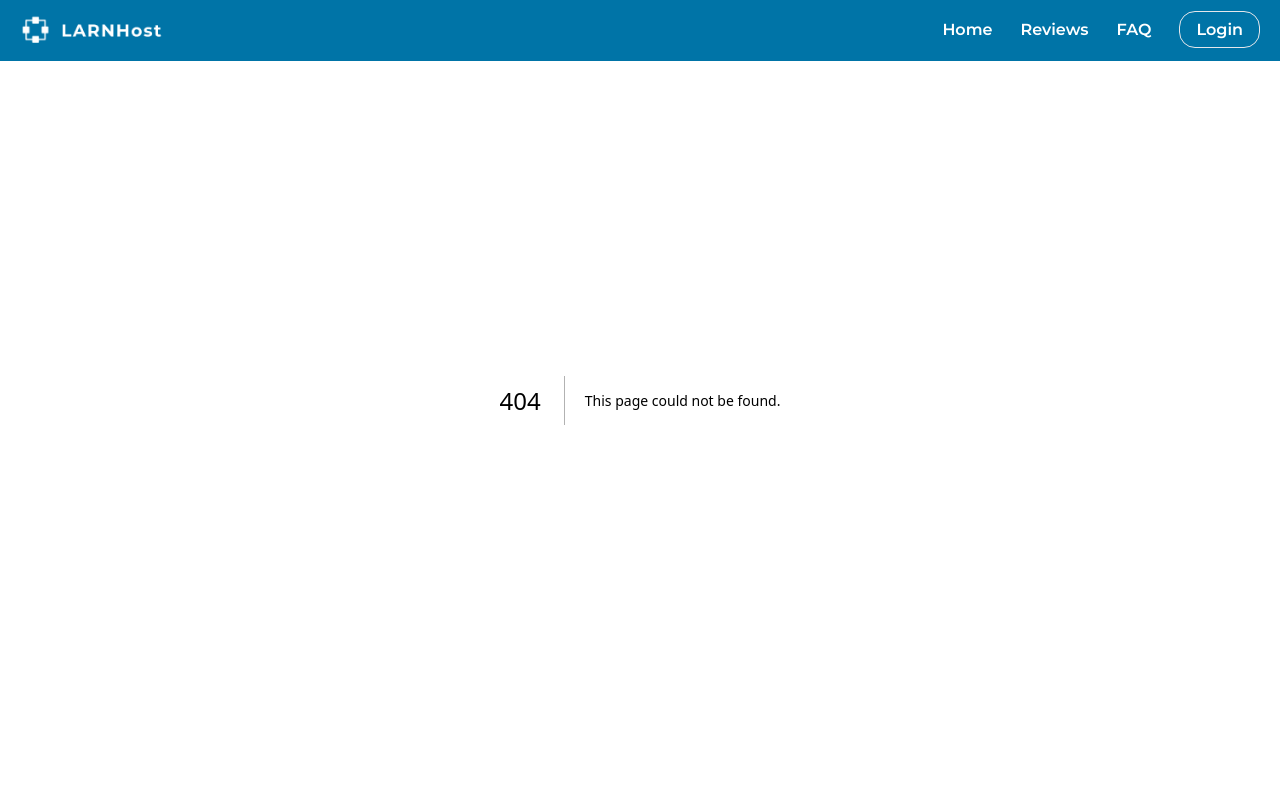
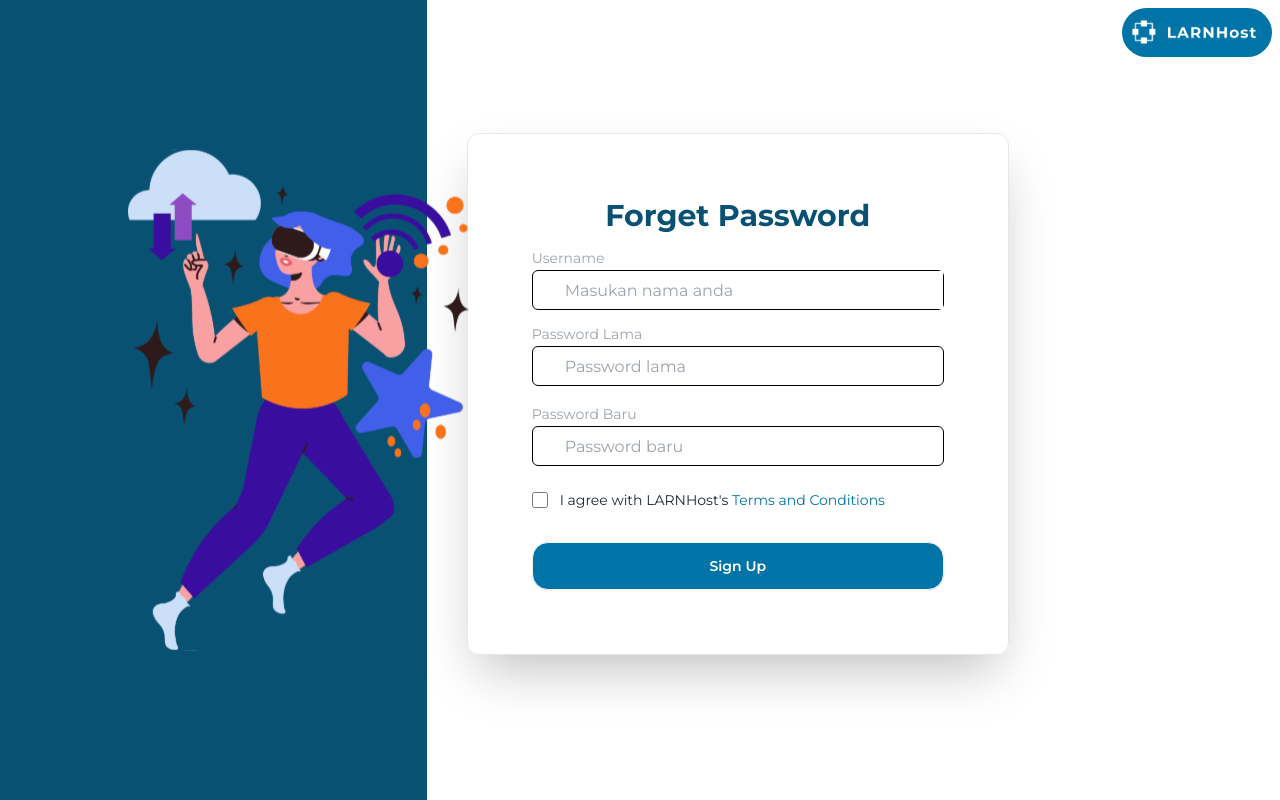
Before and after one commit to LangKingz/tuber, a Next.js app: page /forget in a window 1280 px wide. Before the commit this address had no page. Built offline with nearby package versions, Linux system fonts and the light colour scheme.

Commit message:
login regis forget

```diff
--- a/package.json
+++ b/package.json
@@ -12,6 +12,7 @@
     "next": "14.2.5",
     "react": "^18",
     "react-dom": "^18",
+    "sweetalert2": "^11.12.3",
     "swiper": "^11.1.5",
     "uuid": "^10.0.0"
   },
--- /dev/null
+++ b/src/app/(auth)/forget/page.jsx
@@ -0,0 +1,40 @@
+import InputField from "@/app/component/input";
+import PasswordField from "@/app/component/password";
+import Image from "next/image";
+import Link from "next/link";
+import React from "react";
+
+const page = () => {
+  return (
+    <div className="flex h-screen overflow-hidden">
+      <div className="lg:flex hidden w-1/3 bg-[#085172] relative ">
+        <Image className="absolute right-[-10%] h-[80%] w-[80%] top-20" src={"/Regis.svg"} alt="" width={150} height={150} />
+      </div>
+      <div className="flex-1 p-2 ">
+        <div className="header flex justify-end ">
+          <Link href="/">
+            <Image src={"/logo.png"} alt="" className="bg-[#0074A7] p-2 rounded-full" width={150} height={150} />
+          </Link>
+        </div>
+        <div className=" flex flex-col my-6 h-[80%] p-3 justify-center">
+          <form action="" className="lg:shadow-2xl rounded-xl lg:border w-full lg:w-2/3 lg:ml-5 p-10 lg:p-16 flex flex-col gap-3">
+            <h1 className="text-3xl text-center font-bold text-[#085172]">Forget Password</h1>
+            <InputField labels="Username" type="text" placeholder="Masukan nama anda" icon="user" />
+
+            <PasswordField labels="Password Lama" placeholder="Password lama" icon="key" />
+            <PasswordField labels="Password Baru" placeholder="Password baru" icon="key" />
+            <label htmlFor="" className="flex items-center gap-3 mt-2 text-sm">
+              <input type="checkbox" name="" className="h-4 w-4" id="" />
+              <p>
+                I agree with LARNHost&apos;s <span className="text-[#0074A7]">Terms and Conditions</span>
+              </p>
+            </label>
+            <button className="bg-[#0074A7] btn hover:bg-[#085172] text-white py-4 px-5 rounded-2xl  font-semibold mt-5">Sign Up</button>
+          </form>
+        </div>
+      </div>
+    </div>
+  );
+};
+
+export default page;
--- a/src/app/(auth)/login/page.jsx
+++ b/src/app/(auth)/login/page.jsx
@@ -1,10 +1,43 @@
+"use client";
 import InputField from "@/app/component/input";
 import PasswordField from "@/app/component/password";
 import Image from "next/image";
 import Link from "next/link";
-import React from "react";
+import { useRouter } from "next/navigation";
+import React, { useState } from "react";
+import Swal from "sweetalert2";
 
 const LoginPages = () => {
+  const { push } = useRouter();
+  const [isLoading, setIsLoading] = useState(false);
+  const [error, setError] = useState(false);
+  const handleLogin = (e) => {
+    e.preventDefault();
+
+    let email = e.target.email.value;
+    let password = e.target.password.value;
+
+    let emailLocal = localStorage.getItem("email");
+    let passwordLocal = localStorage.getItem("password");
+
+    if (email === "" || password === "") {
+      setError(!false);
+    }
+
+    if (email === emailLocal && password === passwordLocal) {
+      setIsLoading(!false);
+      setTimeout(() => {
+        push("/");
+      }, 2000);
+    } else {
+      Swal.fire({
+        title: "Login Failed",
+        text: "Please check your email and password",
+        icon: "error",
+        confirmButtonText: "OK",
+      });
+    }
+  };
   return (
     <div className="flex flex-col w-screen bg-gradient-to-b from-[#0074A7] to-[#084E72] h-screen items-center">
       <div className="header justify-start flex px-7 py-4 w-full ">
@@ -15,7 +48,15 @@ const LoginPages = () => {
       </div>
       <div className="h-full w-full flex justify-center p-3 items-center">
         <div className="bg-white rounded-xl shadow-xl shadow-gray-700 flex flex-col w-full lg:w-1/3 p-8 ">
-          <button className="btn border-black">
+          {error ? (
+            <div role="alert" className="alert alert-error text-white my-3 lg:text-md text-sm flex items-center">
+              <svg xmlns="http://www.w3.org/2000/svg" className="h-6 w-6 shrink-0 stroke-current" fill="none" viewBox="0 0 24 24">
+                <path strokeLinecap="round" strokeLinejoin="round" strokeWidth="2" d="M10 14l2-2m0 0l2-2m-2 2l-2-2m2 2l2 2m7-2a9 9 0 11-18 0 9 9 0 0118 0z" />
+              </svg>
+              <span>Please check your email and password</span>
+            </div>
+          ) : null}
+          <button className="btn border-black ">
             <svg width="31" height="31" viewBox="0 0 31 31" fill="none" xmlns="http://www.w3.org/2000/svg">
               <g clip-path="url(#clip0_1_1833)">
                 <path
@@ -48,9 +89,9 @@ const LoginPages = () => {
             Continue with google
           </button>
           <div className="divider">or</div>
-          <form action="" className="flex flex-col">
-            <InputField placeholder="Masukkan email anda" type="email" labels="Email" icon="envelope" />
-            <PasswordField placeholder="Masukan password anda" labels="Password" icon="key" />
+          <form onSubmit={handleLogin} action="" className="flex flex-col">
+            <InputField name="email" placeholder="Masukkan email anda" type="email" labels="Email" icon="envelope" />
+            <PasswordField name="password" placeholder="Masukan password anda" labels="Password" icon="key" />
             <div className="flex flex-row justify-between mt-2 mb-8">
               <label htmlFor="" className="flex items-center gap-2">
                 <input type="checkbox" className="h-4 w-4 border-black" name="remember" id="" />
@@ -58,12 +99,12 @@ const LoginPages = () => {
                   ingat sandi
                 </label>
               </label>
-              <Link href="/forgot-password" className="font-medium text-sm">
+              <Link href="/forget" className="font-medium text-sm">
                 Lupa sandi?
               </Link>
             </div>
             <button type="submit" className="bg-[#084E72] btn hover:bg-[#0074A7] text-white py-4 px-5 rounded-2xl  font-semibold">
-              Log In
+              {isLoading ? (  <><span className="loading loading-spinner"></span> Loading...</> ) : "Sign In"}
             </button>
             <p className="flex justify-center items-center">
               Don&apos;t have an account?{" "}
--- a/src/app/(auth)/register/page.jsx
+++ b/src/app/(auth)/register/page.jsx
@@ -1,3 +1,4 @@
+"use client";
 import InputField from "@/app/component/input";
 import PasswordField from "@/app/component/password";
 import Image from "next/image";
@@ -5,6 +6,22 @@ import Link from "next/link";
 import React from "react";
 
 const RegisterPage = () => {
+  const handleSubmit = (e) => {
+    e.preventDefault();
+
+    let username = e.target.username.value;
+    let email = e.target.email.value;
+    let password = e.target.password.value;
+
+    console.log(username, email, password);
+
+    localStorage.setItem("username", username);
+    localStorage.setItem("email", email);
+    localStorage.setItem("password", password);
+
+    e.target.reset();
+  };
+
   return (
     <div className="flex h-screen overflow-hidden">
       <div className="lg:flex hidden w-1/3 bg-[#085172] relative ">
@@ -17,18 +34,20 @@ const RegisterPage = () => {
           </Link>
         </div>
         <div className=" flex flex-col my-6 h-[80%] p-3 justify-center">
-          <form action="" className="lg:shadow-2xl rounded-xl lg:border w-full lg:w-2/3 lg:ml-5 p-10 lg:p-16 flex flex-col gap-3">
+          <form onSubmit={handleSubmit} action="" className="lg:shadow-2xl rounded-xl lg:border w-full lg:w-2/3 lg:ml-5 p-10 lg:p-16 flex flex-col gap-3">
             <h1 className="text-3xl text-center font-bold text-[#085172]">Register</h1>
-            <InputField labels="Username" type="text" placeholder="Masukan nama anda" icon="user" />
-            <InputField labels="Username" type="text" placeholder="Masukan email anda" icon="envelope" />
-            <PasswordField labels="Password" placeholder="Password" icon="key" />
+            <InputField labels="Username" name="username" type="text" placeholder="Masukan nama anda" icon="user" />
+            <InputField labels="Email" name="email" type="text" placeholder="Masukan email anda" icon="envelope" />
+            <PasswordField labels="Password" name="password" placeholder="Password" icon="key" />
             <label htmlFor="" className="flex items-center gap-3 mt-2 text-sm">
               <input type="checkbox" name="" className="h-4 w-4" id="" />
               <p>
                 I agree with LARNHost&apos;s <span className="text-[#0074A7]">Terms and Conditions</span>
               </p>
             </label>
-            <button className="bg-[#0074A7] btn hover:bg-[#085172] text-white py-4 px-5 rounded-2xl  font-semibold mt-5">Sign Up</button>
+            <button type="submit" className="bg-[#0074A7] btn hover:bg-[#085172] text-white py-4 px-5 rounded-2xl  font-semibold mt-5">
+              Sign Up
+            </button>
           </form>
         </div>
       </div>
--- a/src/app/component/Navbar.jsx
+++ b/src/app/component/Navbar.jsx
@@ -6,6 +6,8 @@ import { usePathname } from "next/navigation";
 import React, { useState } from "react";
 
 const Navbar = () => {
+  const username = localStorage.getItem("username");
+
   const pathName = usePathname();
   const [isOpen, setIsOpen] = useState(false);
   return (
@@ -32,10 +34,19 @@ const Navbar = () => {
               FAQ
             </Link>
           </li>
+          <li className={!username ? "hidden" : ""}>
+            <h1>{username}</h1>
+          </li>
           <li>
-            <Link href="/login" className="py-2  px-4 border rounded-2xl">
-              Login
-            </Link>
+            {username ? (
+              <Link href={"/"} onClick={() => localStorage.clear()} className="py-2  px-4 border rounded-2xl">
+                logout
+              </Link>
+            ) : (
+              <Link href="/login" className="py-2  px-4 border rounded-2xl">
+                Login
+              </Link>
+            )}
           </li>
         </ul>
       </div>
--- a/src/app/component/client/NavbarClient.jsx
+++ b/src/app/component/client/NavbarClient.jsx
@@ -13,7 +13,7 @@ const NavbarClient = () => {
     "/bill",
     '/transaksi',
     "/transaksi/bill",
-
+    "/forget"
   ];
   return <div>{disable.includes(path) ? null : <Navbar />}</div>;
 };
--- a/src/app/component/input.jsx
+++ b/src/app/component/input.jsx
@@ -1,13 +1,13 @@
 import React from "react";
 
-const InputField = ({ labels, type, placeholder, icon }) => {
+const InputField = ({ labels, type, placeholder, icon,name }) => {
   return (
     <div>
       <div className="w-full ">
         <label htmlFor="" className="text-gray-400 text-sm">{labels}</label>
         <label htmlFor="" className="flex items-center w-full border rounded-md border-black h-10">
           <i className={`fa-solid fa-${icon} p-3`}></i>
-          <input type={type} placeholder={placeholder} className="w-full h-full px-2" />
+          <input type={type} placeholder={placeholder} name={name} className="w-full h-full px-2" />
         </label>
       </div>
     </div>
--- a/src/app/component/password.jsx
+++ b/src/app/component/password.jsx
@@ -1,7 +1,7 @@
 "use client";
 import React, { useState } from "react";
 
-const PasswordField = ({ labels, placeholder, icon }) => {
+const PasswordField = ({ labels, placeholder, icon ,name}) => {
   const [show, setShow] = useState(false);
   const handleShow = () => {
     setShow(!show);
@@ -12,7 +12,7 @@ const PasswordField = ({ labels, placeholder, icon }) => {
         <label htmlFor="" className="text-gray-400 text-sm">{labels}</label>
         <label htmlFor="" className="flex items-center w-full border border-black rounded-md h-10">
           <i className={`fa-solid fa-${icon} p-3`}></i>
-          <input type={`${show ? "text" : "password"}`} placeholder={placeholder} className="w-full h-full px-2" />
+          <input type={`${show ? "text" : "password"}`} name={name} placeholder={placeholder} className="w-full h-full px-2" />
           <button type="button" onClick={handleShow}>
             {show ? <i className="fa-solid fa-eye-slash p-3"></i> : <i className="fa-solid fa-eye p-3"></i>}
           </button>
```
Also changed, not shown: src/app/reviews/page.jsx (+1 -8 lines), 1 other file (tests, documents, lock files or other folders).
